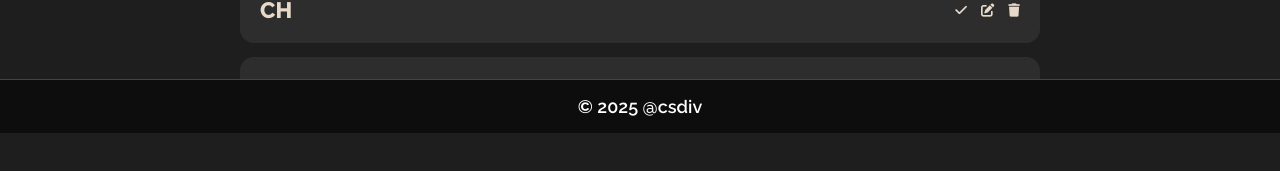
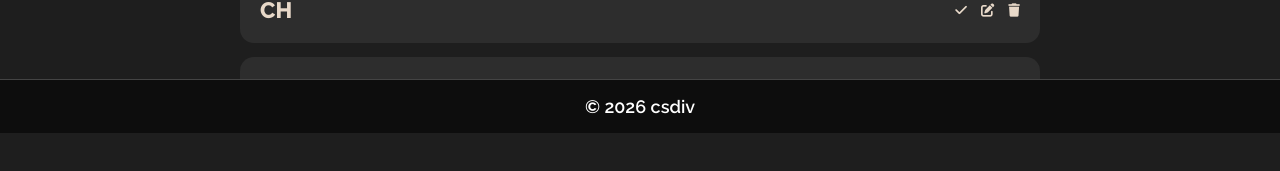
Before and after one commit to csdivyansh/ToDo, a React (Vite) app: page / in a window 1280 px wide. Shown: the part 667-838 px from the top of the page. Built offline with nearby package versions, Linux system fonts and the light colour scheme.

Commit message:
updated footer

```diff
--- a/src/components/Footer.jsx
+++ b/src/components/Footer.jsx
@@ -1,3 +1,3 @@
 export default function Footer() {
-    return <footer>© 2025 @csdiv</footer>;
+    return <footer>© 2026 csdiv</footer>;
 }
```
